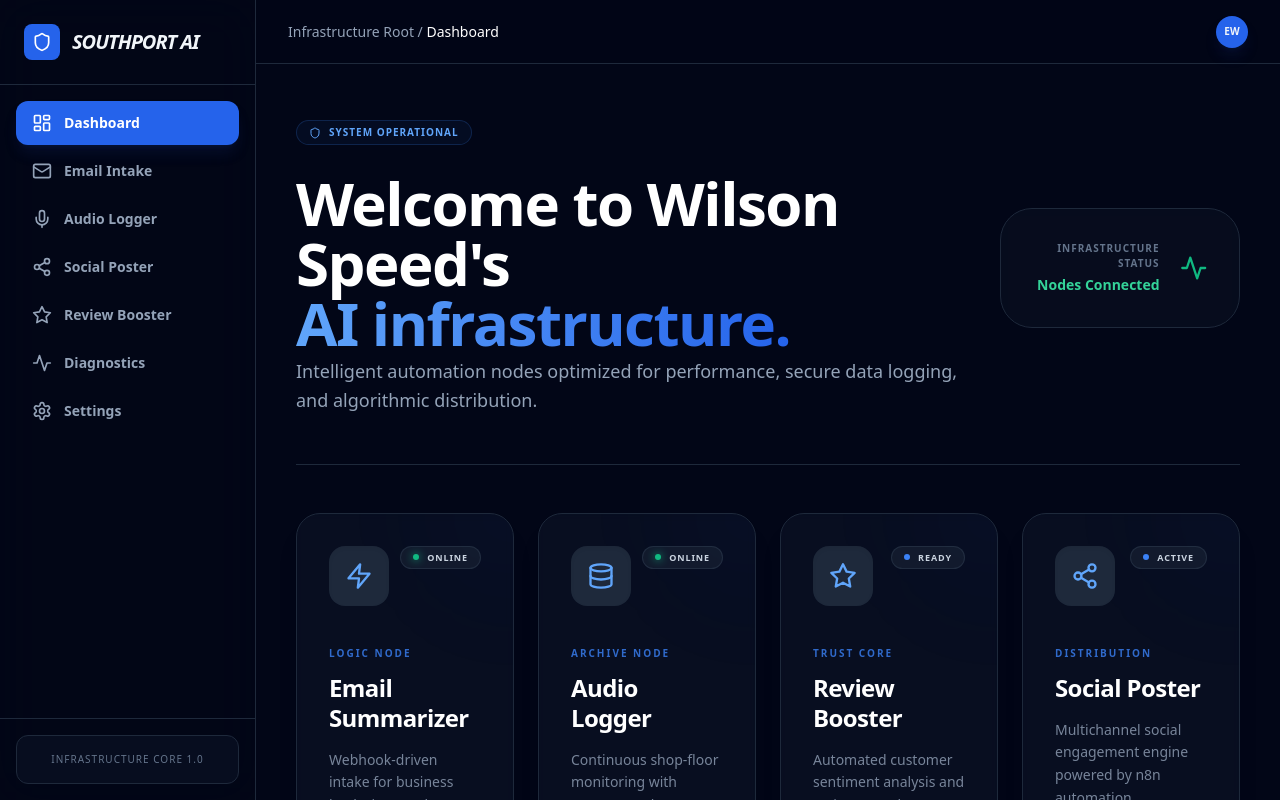
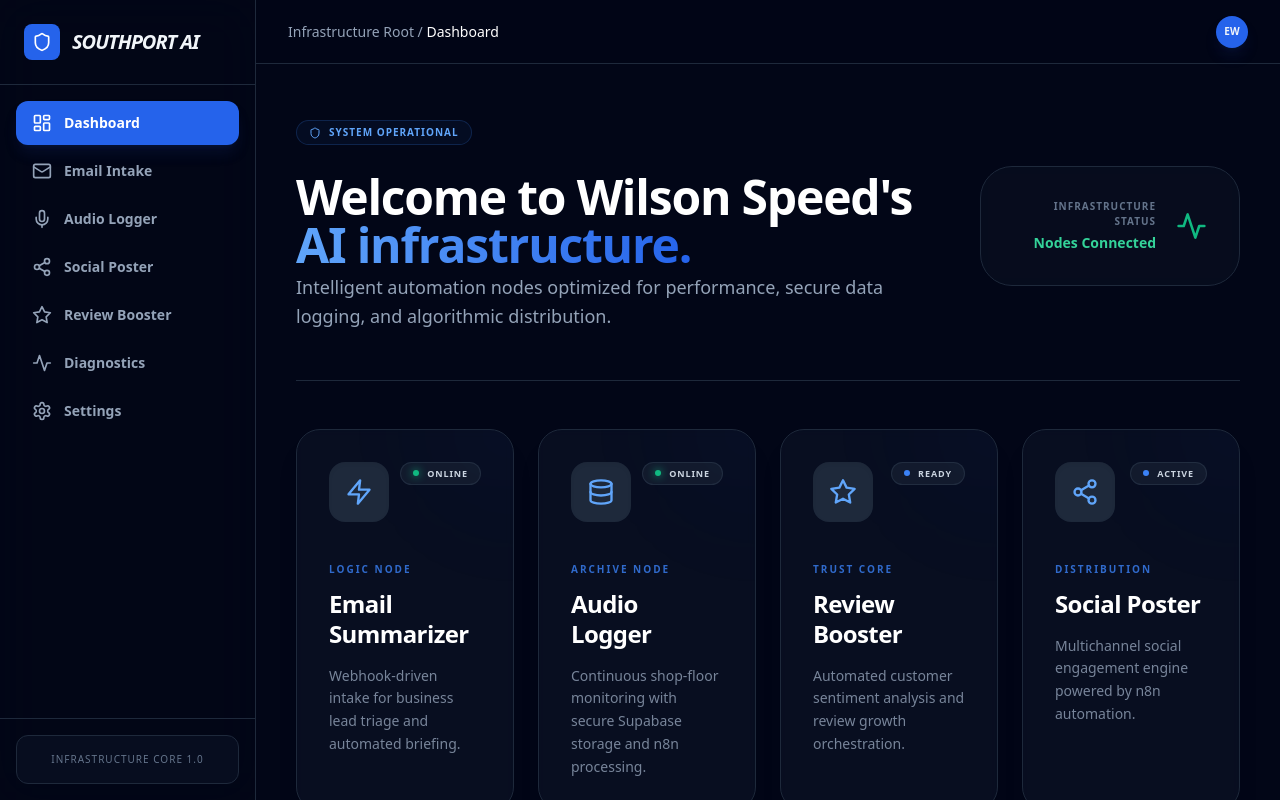
Before and after one commit to SouthportAI2/Wilson-Speed-, a React (Vite) app: page / in a window 1280 px wide. Shown: the top 800 px of the page. Built offline with nearby package versions, Linux system fonts and the light colour scheme.

Commit message:
Update Dashboard.tsx

```diff
--- a/components/Dashboard.tsx
+++ b/components/Dashboard.tsx
@@ -53,7 +53,7 @@ const Dashboard: React.FC<DashboardProps> = ({ onNavigate }) => {
             <div className="inline-flex items-center gap-2 px-3 py-1 rounded-full bg-blue-500/5 border border-blue-500/20 text-blue-400 text-[10px] font-bold uppercase tracking-widest mb-6">
               <Shield size={12} /> System Operational
             </div>
-            <h1 className="text-4xl md:text-6xl font-bold text-white tracking-tight leading-[1.1]">
+            <h1 className="text-3xl md:text-5xl font-bold text-white tracking-tight leading-[1.1]">
               Welcome to Wilson Speed's <br />
               <span className="text-transparent bg-clip-text bg-gradient-to-r from-blue-400 to-blue-600">AI infrastructure.</span>
             </h1>
```
